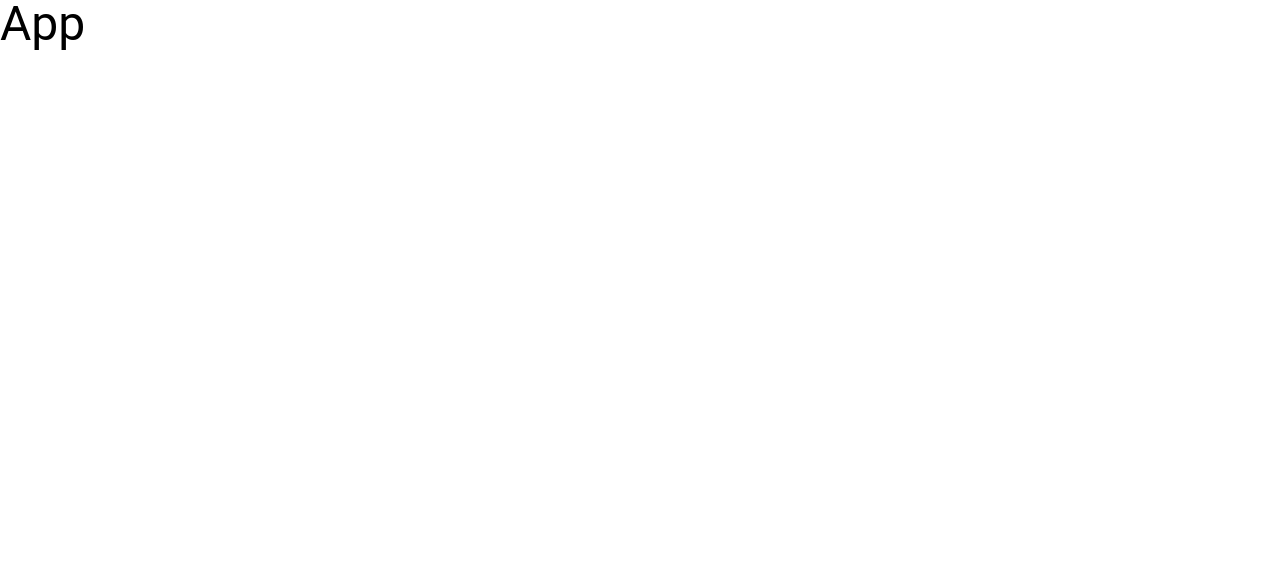
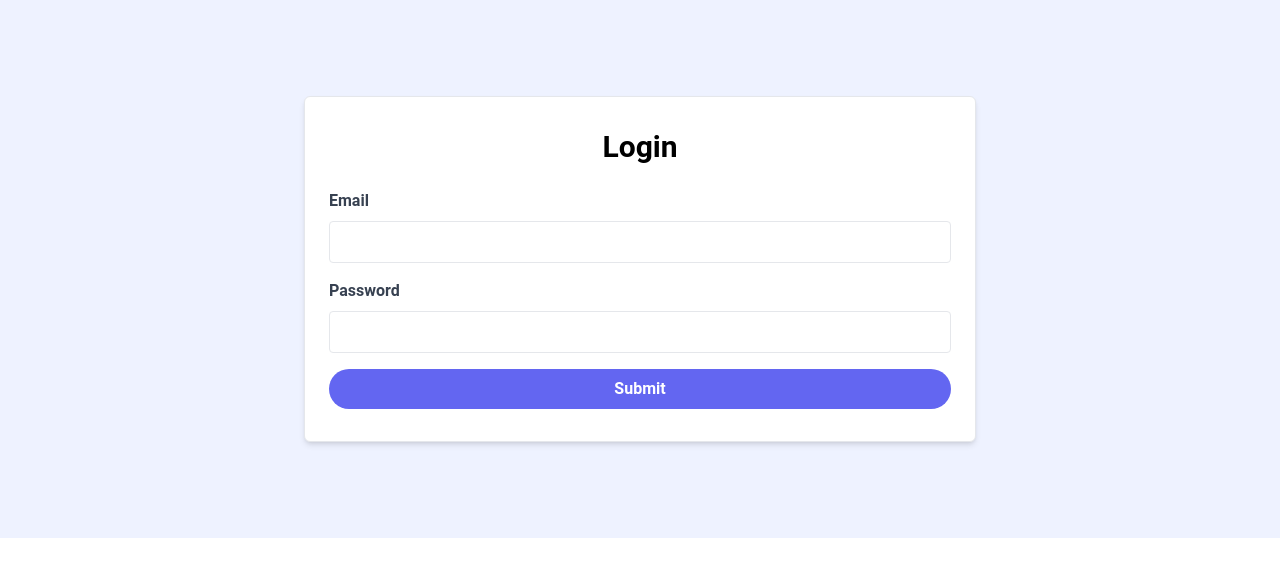
Before and after one commit to j4breu/module-5, a React (Vite) app: page / in a window 1280 px wide. Shown: the top 576 px of the page. Built offline with nearby package versions, Linux system fonts and the light colour scheme.

Commit message:
feat:  implement login form component

```diff
--- a/src/App.jsx
+++ b/src/App.jsx
@@ -1,5 +1,11 @@
+import LoginForm from "./components/LoginForm";
+
 const App = () => {
-  return <div className="text-5xl">App</div>;
+  return (
+    <>
+      <LoginForm />
+    </>
+  );
 };
 
 export default App;
--- /dev/null
+++ b/src/components/LoginForm.jsx
@@ -0,0 +1,71 @@
+import { useState } from "react";
+
+const LoginForm = () => {
+  const [Email, setEmail] = useState("");
+  const [Password, setPassword] = useState("");
+
+  const submitForm = (e) => {
+    e.preventDefault();
+
+    const newJob = {
+      Email,
+      Password,
+    };
+  };
+
+  return (
+    <section className="bg-indigo-50">
+      <div className="container m-auto max-w-2xl py-24">
+        <div className="bg-white px-6 py-8 mb-4 shadow-md rounded-md border m-4 md:m-0">
+          <form>
+            <h2 className="text-3xl text-center font-semibold mb-6">Login</h2>
+
+            <div className="mb-4">
+              <label
+                htmlFor="email"
+                className="block text-gray-700 font-bold mb-2"
+              >
+                Email
+              </label>
+              <input
+                type="email"
+                id="email"
+                name="email"
+                className="border rounded w-full py-2 px-3"
+                required
+                value={Email}
+                onChange={(e) => setEmail(e.target.value)}
+              />
+            </div>
+            <div className="mb-4">
+              <label
+                htmlFor="password"
+                className="block text-gray-700 font-bold mb-2"
+              >
+                Password
+              </label>
+              <input
+                type="password"
+                id="password"
+                name="password"
+                className="border rounded w-full py-2 px-3"
+                value={Password}
+                onChange={(e) => setPassword(e.target.value)}
+              />
+            </div>
+
+            <div>
+              <button
+                className="bg-indigo-500 hover:bg-indigo-600 text-white font-bold py-2 px-4 rounded-full w-full focus:outline-none focus:shadow-outline"
+                type="submit"
+              >
+                Submit
+              </button>
+            </div>
+          </form>
+        </div>
+      </div>
+    </section>
+  );
+};
+export default LoginForm;
```
